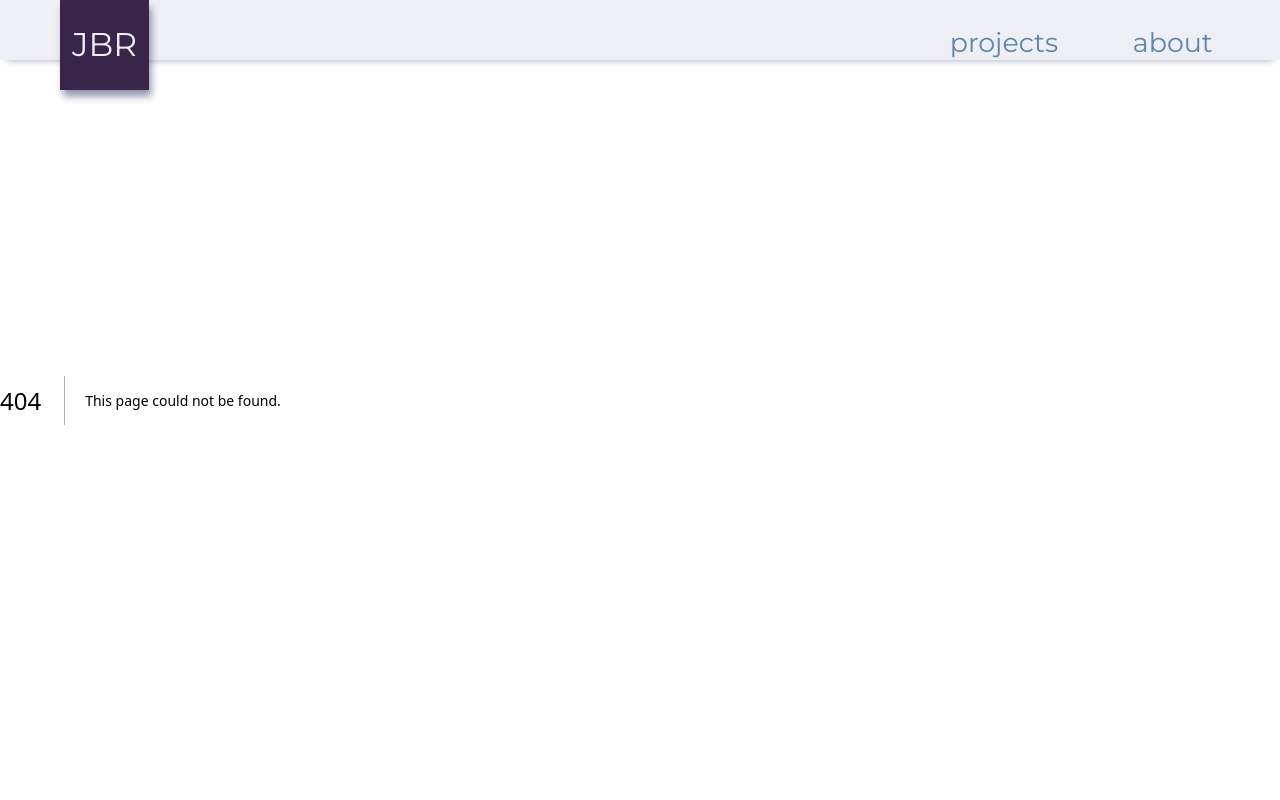
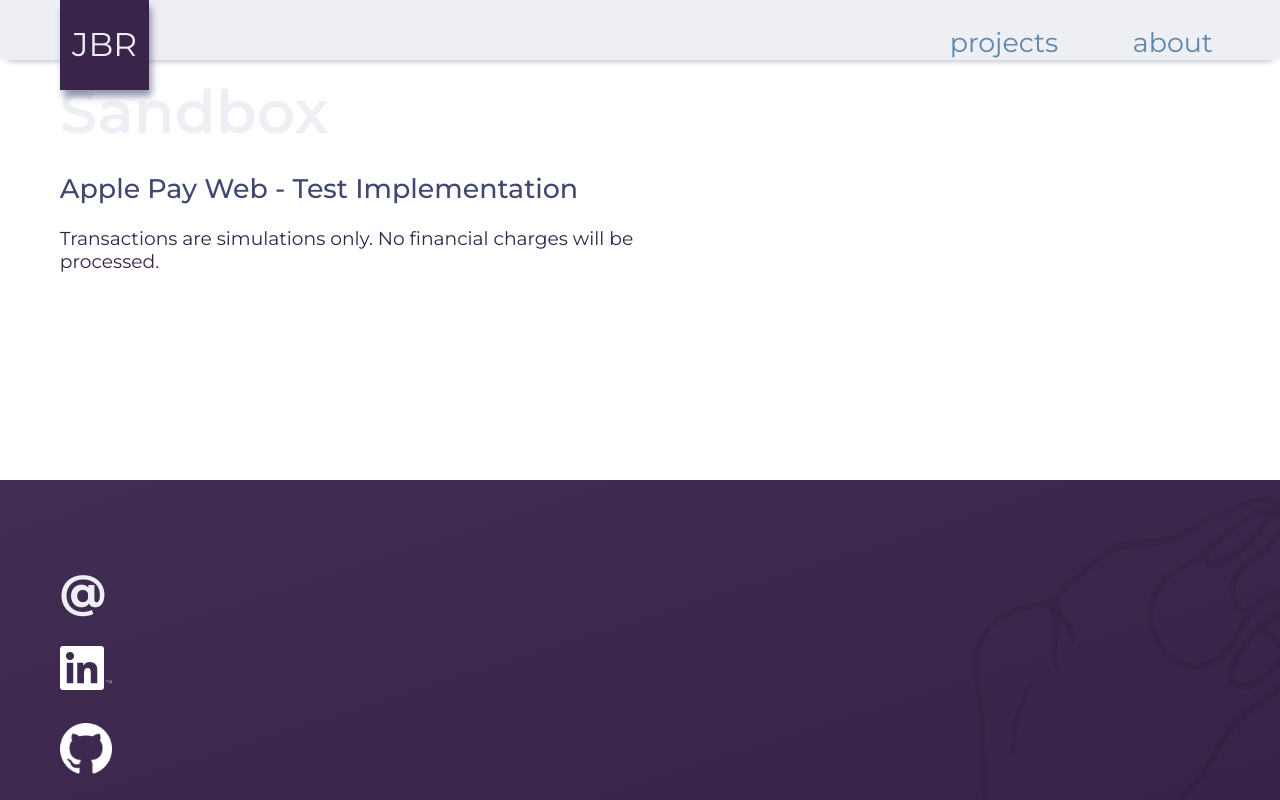
Before and after one commit to jessbodie/jbr-website-next, a Next.js app: page /sandbox in a window 1280 px wide. Before the commit this address had no page. Shown: the top 800 px of the page. Built offline with nearby package versions, Linux system fonts and the light colour scheme.

Commit message:
Add sandbox apple pay stub

```diff
--- /dev/null
+++ b/app/sandbox/page.module.scss
@@ -0,0 +1,21 @@
+@use "../styles/variables" as vars;
+@use "../styles/mixins" as mix;
+
+.sectionSandbox {
+  background-color: vars.$color-white-true;
+  color: vars.$color-black;
+  padding-top: 4rem;
+  padding-bottom: vars.$left-margin;
+  min-height: 60vh;
+  @include mix.section-block;
+}
+
+.intro {
+  margin-left: vars.$left-margin;
+  margin-right: vars.$left-margin;
+  max-width: 40rem;
+}
+
+.notice {
+  margin-top: 1rem;
+}
--- /dev/null
+++ b/app/sandbox/page.tsx
@@ -0,0 +1,21 @@
+import styles from './page.module.scss';
+
+export const metadata = {
+  title: 'Sandbox',
+};
+
+export default function SandboxPage() {
+  return (
+    <main>
+      <section className={styles.sectionSandbox}>
+        <div className={styles.intro}>
+          <h1 className="heading-primary">Sandbox</h1>
+          <h2 className="heading-tertiary">Apple Pay Web - Test Implementation</h2>
+          <p className={styles.notice}>
+            Transactions are simulations only. No financial charges will be processed.
+          </p>
+        </div>
+      </section>
+    </main>
+  );
+}
```
